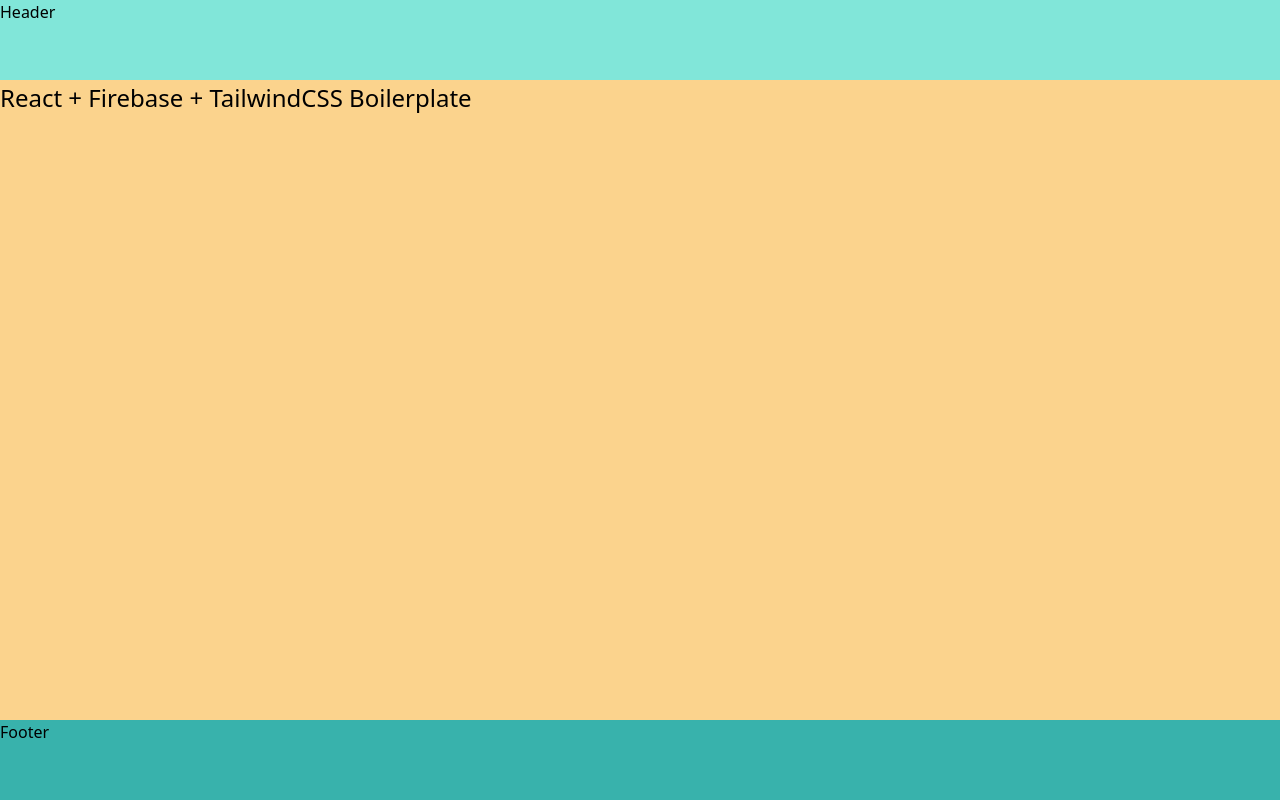
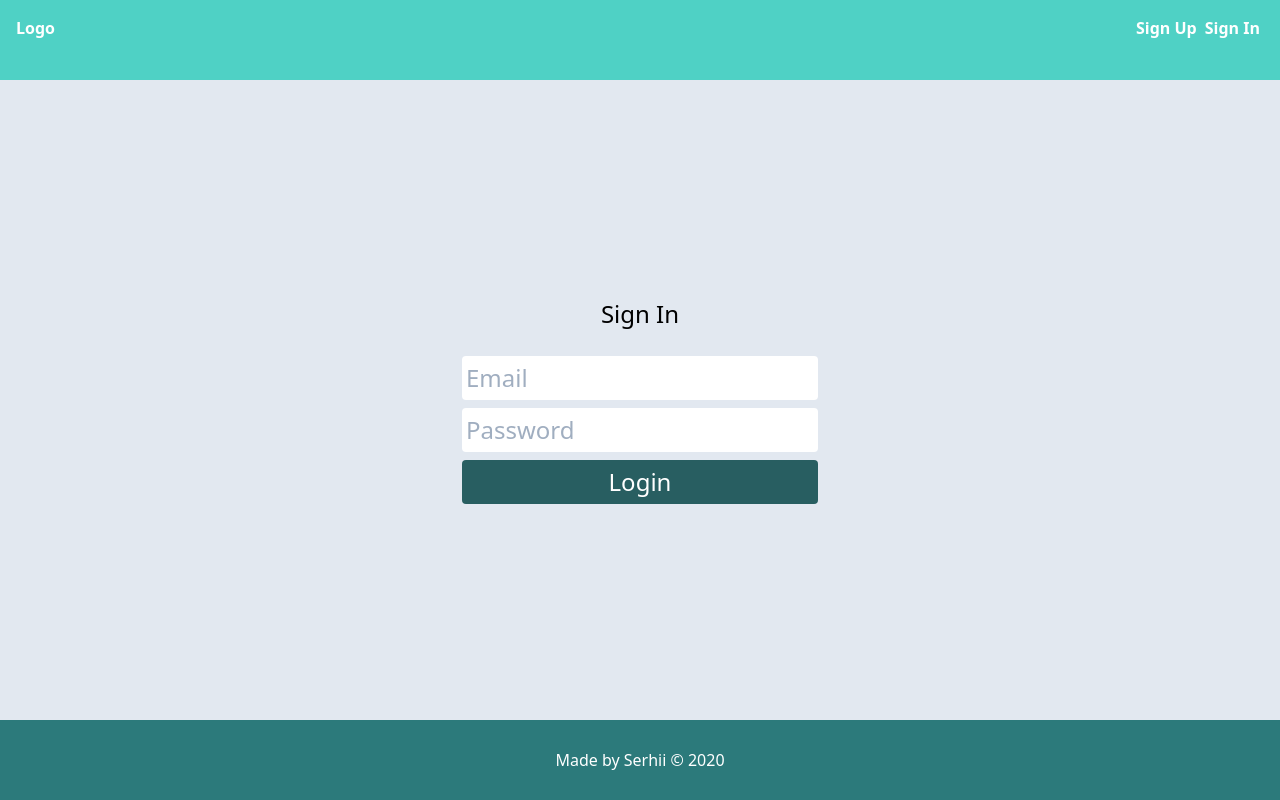
Before and after one commit to sprihozhiy/react-firebase-tailwindcss-boilerplate, a React (Create React App) app: page / in a window 1280 px wide. Built offline with nearby package versions, Linux system fonts and the light colour scheme.

Commit message:
added signin,signup and userdashboard layouts with style

```diff
--- a/package.json
+++ b/package.json
@@ -8,6 +8,7 @@
     "@testing-library/user-event": "^7.2.1",
     "react": "^16.13.1",
     "react-dom": "^16.13.1",
+    "react-router-dom": "^5.2.0",
     "react-scripts": "3.4.3"
   },
   "scripts": {
--- a/src/App.js
+++ b/src/App.js
@@ -1,14 +1,15 @@
 import React from "react";
 import Header from "./layout/Header";
 import Footer from "./layout/Footer";
+import SignIn from "./components/SignIn/SignIn";
 
 function App() {
   return (
     <div className="h-screen bg-gray-300 flex-col content-between">
       <Header />
-      <h1 className="text-2xl h-screen-main bg-orange-300">
-        React + Firebase + TailwindCSS Boilerplate
-      </h1>
+      <div className="text-2xl h-screen-main">
+        <SignIn />
+      </div>
       <Footer />
     </div>
   );
--- /dev/null
+++ b/src/components/SignIn/SignIn.js
@@ -0,0 +1,28 @@
+import React from "react";
+
+const SignIn = () => {
+  return (
+    <div className="flex h-full justify-center items-center">
+      <div className="flex-col">
+        <h2 className="text-center py-2">Sign In</h2>
+        <form className="py-2 flex-col">
+          <input
+            type="email"
+            className="rounded my-2 p-1 block"
+            placeholder="Email"
+          />
+          <input
+            type="password"
+            className="rounded my-2 p-1 block"
+            placeholder="Password"
+          />
+          <button className="bg-teal-800 text-white rounded p-1 w-full">
+            Login
+          </button>
+        </form>
+      </div>
+    </div>
+  );
+};
+
+export default SignIn;
--- a/src/layout/Footer.js
+++ b/src/layout/Footer.js
@@ -1,7 +1,11 @@
 import React from "react";
 
 const Footer = () => {
-  return <div className="mx-auto h-screen/10 bg-teal-500">Footer</div>;
+  return (
+    <div className="mx-auto h-screen/10 flex justify-center items-center bg-teal-700 text-white">
+      <p>Made by Serhii &copy; 2020</p>
+    </div>
+  );
 };
 
 export default Footer;
--- a/src/layout/Header.js
+++ b/src/layout/Header.js
@@ -1,7 +1,15 @@
 import React from "react";
 
 const Header = () => {
-  return <div className="mx-auto h-screen/10 bg-teal-300">Header</div>;
+  return (
+    <div className="mx-auto p-4 h-screen/10 flex justify-between bg-teal-400 font-semibold">
+      <div className="logo text-white">Logo</div>
+      <ul className="flex content-between">
+        <li className="px-1 text-white">Sign Up</li>
+        <li className="px-1 text-white">Sign In</li>
+      </ul>
+    </div>
+  );
 };
 
 export default Header;
```
Also changed, not shown: src/components/SignUp/SignUp.js (added, +33 -0 lines), src/components/UserDashboard/UserDashboard.js (added, +7 -0 lines), 1 other file (tests, documents, lock files or other folders).
